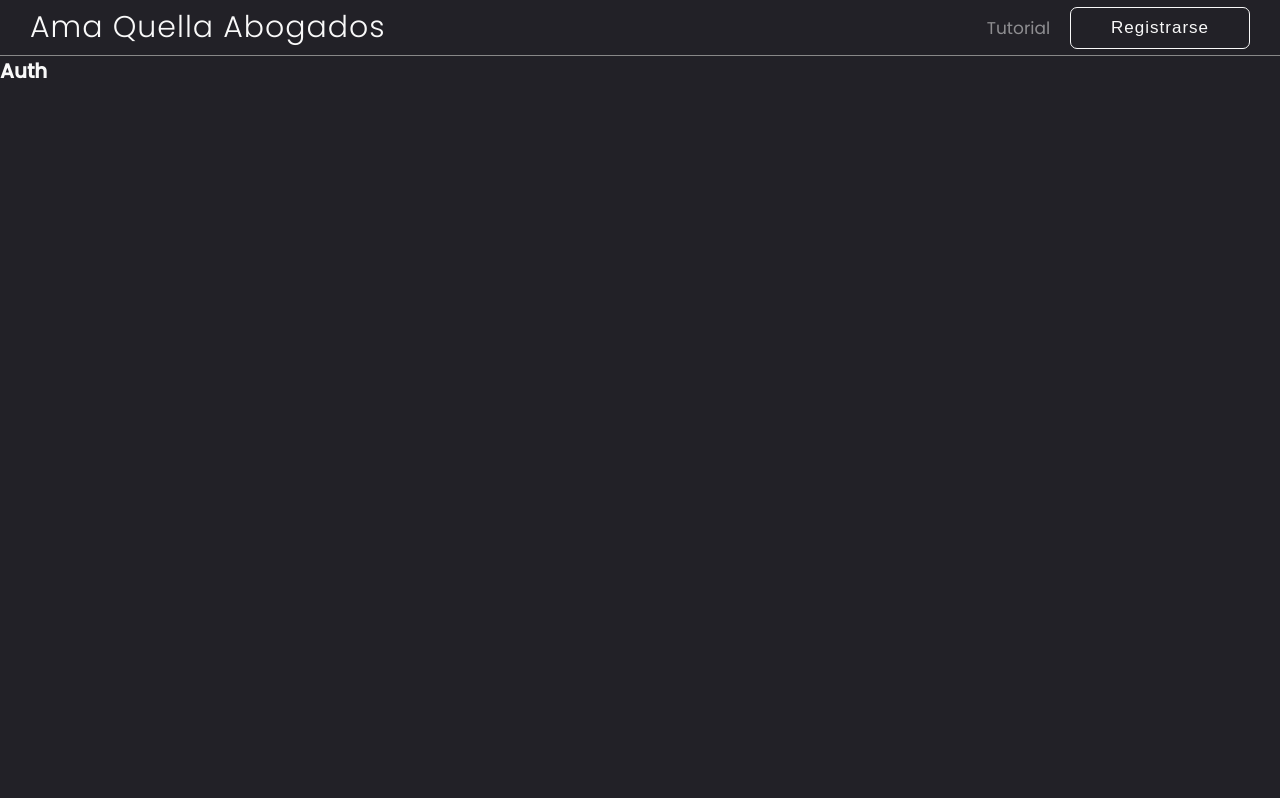
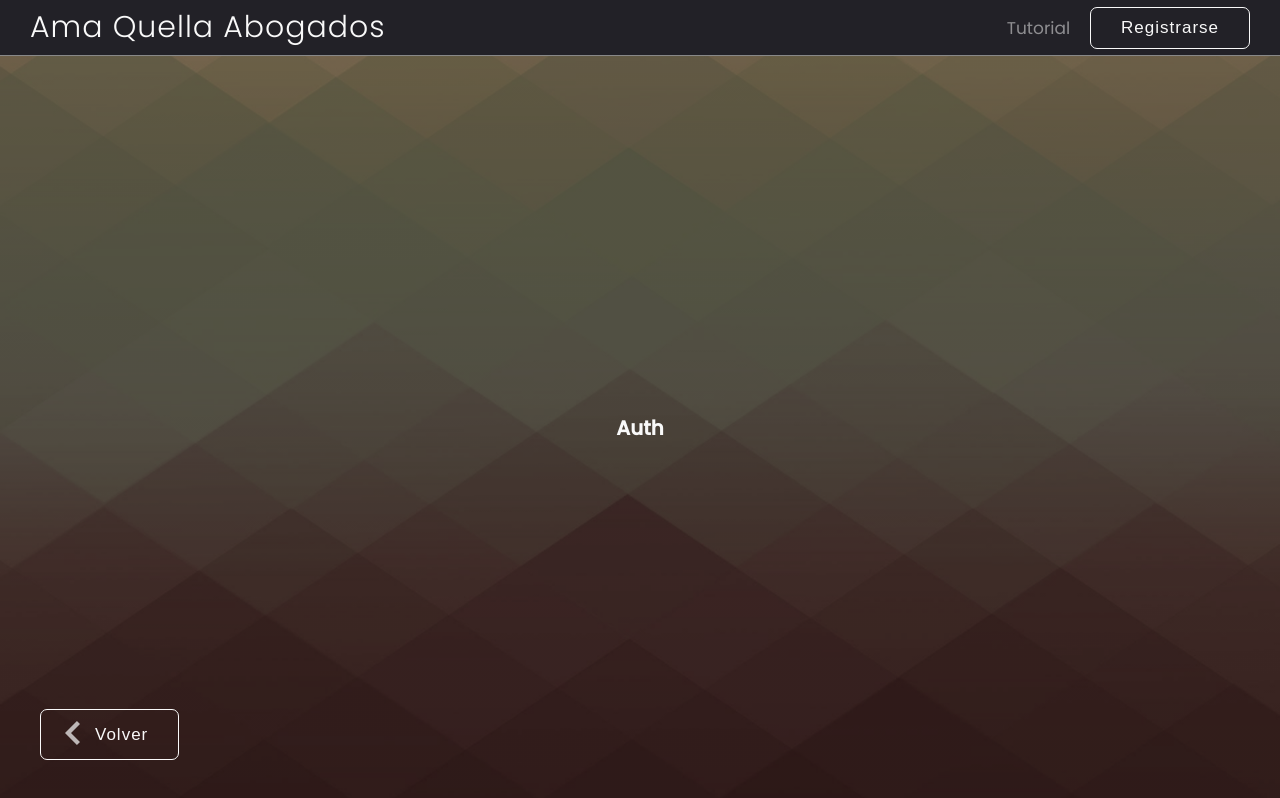
Before and after one commit to KurtGuardia/Ama-Quella, a React (Create React App) app in the folder app/: page /auth in a window 1280 px wide. Built offline with nearby package versions, Linux system fonts and the light colour scheme.

Commit message:
Btn component re-builded

```diff
--- a/app/src/App.scss
+++ b/app/src/App.scss
@@ -5,6 +5,6 @@
   color: #f9f9f9;
 
   .view {
-    height: 97vh;
+    height: 93vh;
   }
 }
--- a/app/src/assets/icons/index.js
+++ b/app/src/assets/icons/index.js
@@ -0,0 +1,2 @@
+export { ReactComponent as AQ_Logo } from './ama-quella-logo.svg';
+export { ReactComponent as ArrowIcon } from './arrow.svg';
--- a/app/src/components/UI/btn/Btn.js
+++ b/app/src/components/UI/btn/Btn.js
@@ -1,9 +1,11 @@
 import './Btn.scss';
+import { ArrowIcon } from '../../../assets/icons';
 
-const Btn = ({ text, clicked, prevIcon, nextIcon }) => {
+const Btn = ({ text, clicked, prevIcon, nextIcon, position }) => {
   return (
-    <button className="btn" onClick={clicked}>
-      <span>{prevIcon}</span> {text} <span>{nextIcon}</span>
+    <button className={position ? `btn ${position}` : 'btn'} onClick={clicked}>
+      <span>{prevIcon && <ArrowIcon className="rotate" />}</span>
+      {text} <span>{nextIcon && <ArrowIcon />}</span>
     </button>
   );
 };
--- a/app/src/components/UI/btn/Btn.scss
+++ b/app/src/components/UI/btn/Btn.scss
@@ -1,19 +1,47 @@
 .btn {
   cursor: pointer;
+  display: flex;
+  align-items: center;
+  justify-content: space-evenly;
   outline: none;
   border: none;
   background: transparent;
   font-size: 1.7rem;
   letter-spacing: 1px;
-  padding: 1rem 4rem;
+  padding: 1rem 3rem;
   color: #f9f9f9;
   border: 1px solid #f9f9f9;
   border-radius: 7px;
   transition: color background-color 0.3s;
 
+  span {
+    svg {
+      opacity: 0.7;
+      &.rotate {
+        margin-left: -1rem;
+        margin-right: 1rem;
+        transform: rotate(180deg) translateY(-1px);
+      }
+      path {
+        fill: #f9f9f9;
+      }
+    }
+  }
+
+  &.abs-bottom {
+    position: absolute;
+    bottom: 4rem;
+    left: 4rem;
+  }
+
   &:hover {
     color: #222127;
     background-color: #f9f9f9;
+    svg {
+      path {
+        fill: #222127;
+      }
+    }
   }
 
   &:active {
--- a/app/src/index.scss
+++ b/app/src/index.scss
@@ -27,7 +27,7 @@ body {
   font-family: 'Poppins', sans-serif;
 }
 
-body > div {
+body .view {
   width: 100%;
   height: 93vh;
 }
--- a/app/src/views/authentication/Auth.js
+++ b/app/src/views/authentication/Auth.js
@@ -1,9 +1,18 @@
 import './Auth.scss';
+import AuthBg from '../../assets/images/auth-bg.png';
+import { Btn } from '../../components/UI';
+
+const style = {
+  backgroundImage: `linear-gradient(rgba(0, 0, 0, 0.4), rgba(0, 0, 0, 0.4)), url(${AuthBg})`,
+  backgroundSize: 'cover',
+  backgroundPosition: 'center',
+};
 
 const Auth = () => {
   return (
-    <div className="auth">
+    <div className="auth view" style={style}>
       <h1>Auth</h1>
+      <Btn text="Volver" prevIcon={true} position="abs-bottom" />
     </div>
   );
 };
--- a/app/src/views/authentication/Auth.scss
+++ b/app/src/views/authentication/Auth.scss
@@ -0,0 +1,7 @@
+.auth {
+  width: 100%;
+  height: 100%;
+  display: flex;
+  align-items: center;
+  justify-content: center;
+}
```
Also changed, not shown: app/src/assets/images/auth-bg.png (added), 1 other file (tests, documents, lock files or other folders).
